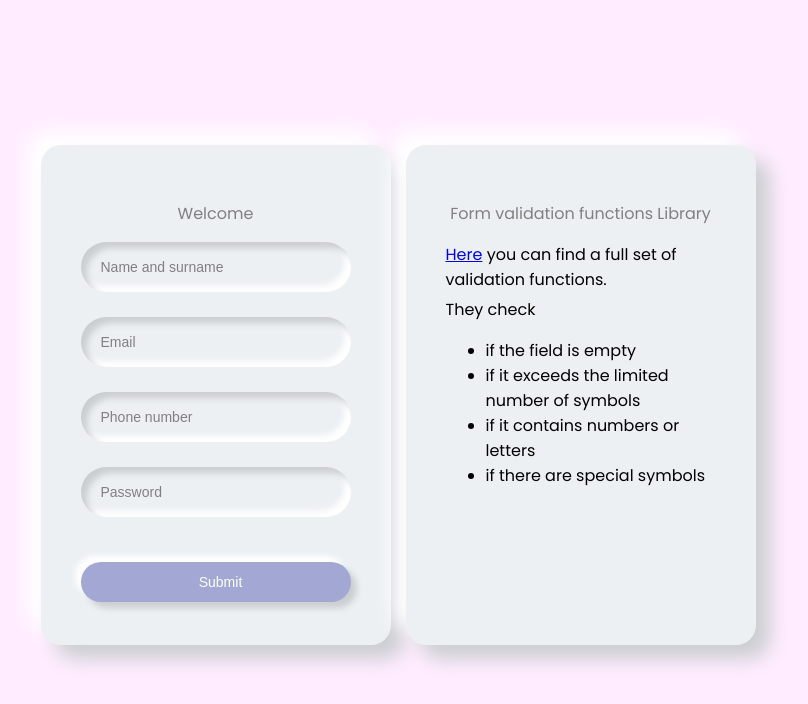
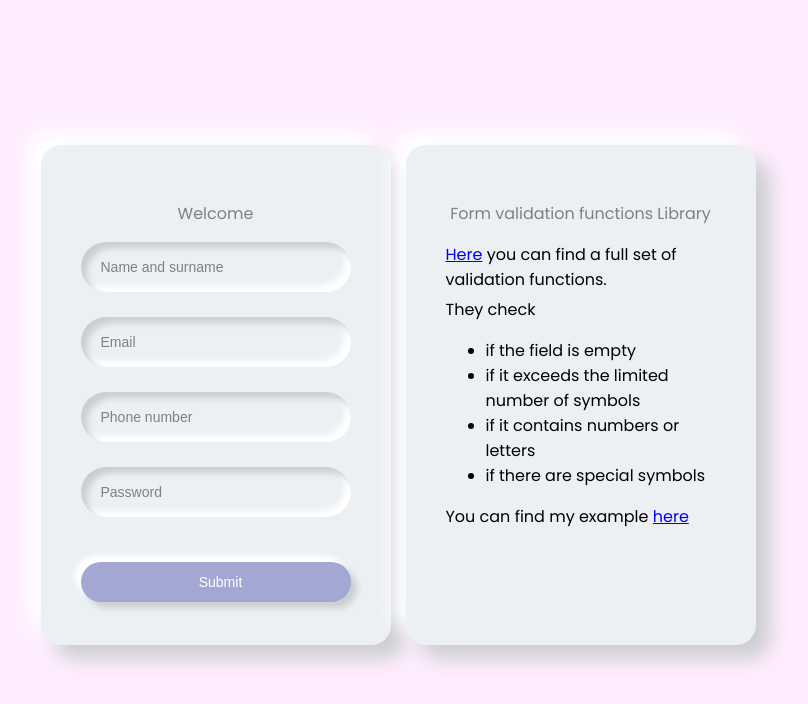
Before and after one commit to Maryna-Zeinalova/form-validation, a plain HTML site: page index.html in a window 1280 px wide. Shown: the whole page, without its empty margins (242-1050 px from the left). Drawn offline with Linux system fonts and the light colour scheme.

Commit message:
added links

```diff
--- a/index.html
+++ b/index.html
@@ -41,7 +41,7 @@
       </div>
       <div class="container">
         <p>Form validation functions Library</p>
-        <div><a href="#">Here</a> you can find a full set of validation functions.</div>
+        <div><a href="https://maryna-zeinalova.github.io/form-validation/validationLibrary.js">Here</a> you can find a full set of validation functions.</div>
         <div>
         They check
         <ul>
@@ -51,8 +51,9 @@
           <li>if there are special symbols</li>
         </ul>
         </div>
+        <div>You can find my example <a href="https://github.com/Maryna-Zeinalova/form-validation.git">here</a></div>
     </div>
-    <script src="./script/validationLibrary.js"></script>
+    <script src="https://maryna-zeinalova.github.io/form-validation/validationLibrary.js"></script>
     <script src="./script/script.js"></script>
   </body>
 </html>
```
